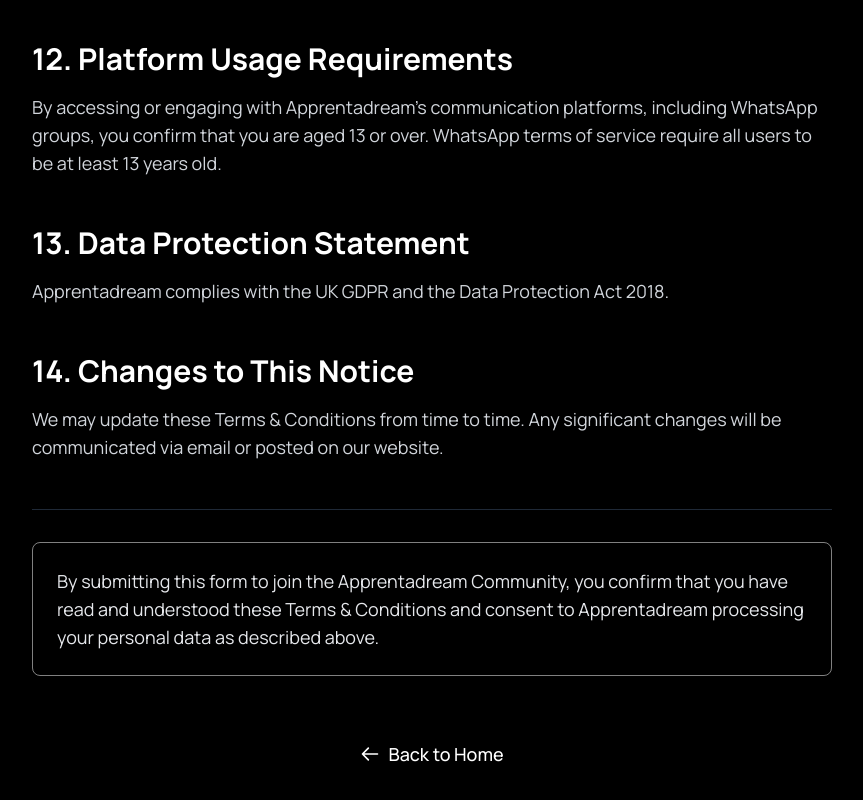
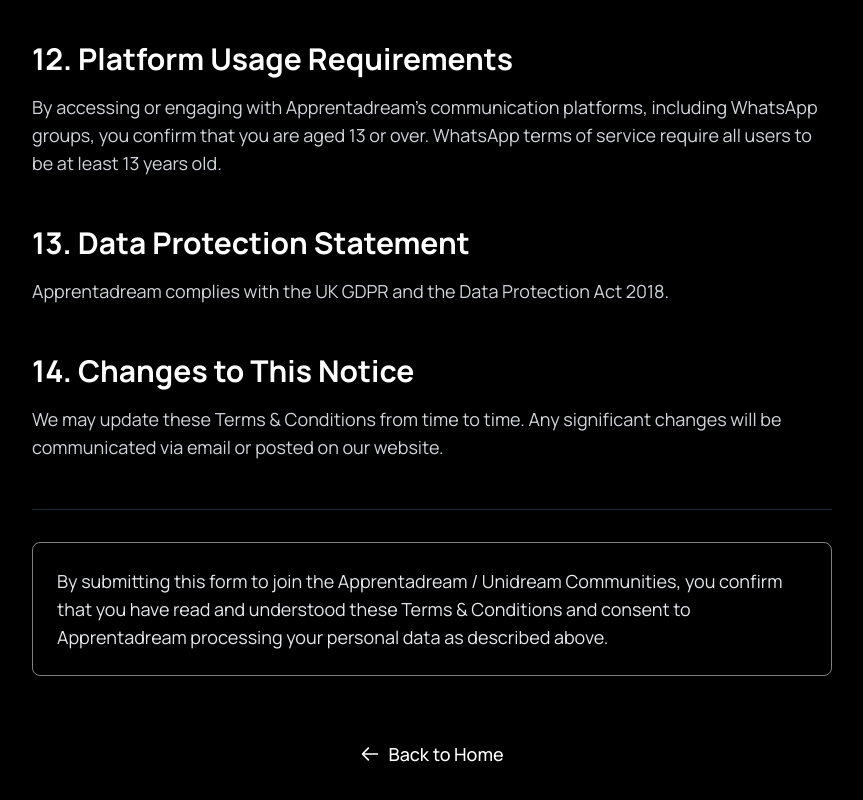
Before and after one commit to samuelforrest/apprentadream.co.uk, a Next.js app: page /terms in a window 1280 px wide. Shown: the part 4663-5463 px from the top of the page, without its empty margins (208-1071 px from the left). Built offline with nearby package versions, Linux system fonts and the light colour scheme.

Commit message:
updated terms

```diff
--- a/app/terms/page.tsx
+++ b/app/terms/page.tsx
@@ -407,9 +407,9 @@ export default function Terms() {
           <section className="pt-8 border-t border-gray-800">
             <div className="border border-white/50 rounded-lg p-6">
               <p className="text-base sm:text-lg text-gray-200 leading-relaxed">
-                By submitting this form to join the Apprentadream Community, you confirm that you
-                have read and understood these Terms & Conditions and consent to Apprentadream
-                processing your personal data as described above.
+                By submitting this form to join the Apprentadream / Unidream Communities, you
+                confirm that you have read and understood these Terms & Conditions and consent to
+                Apprentadream processing your personal data as described above.
               </p>
             </div>
           </section>
```
